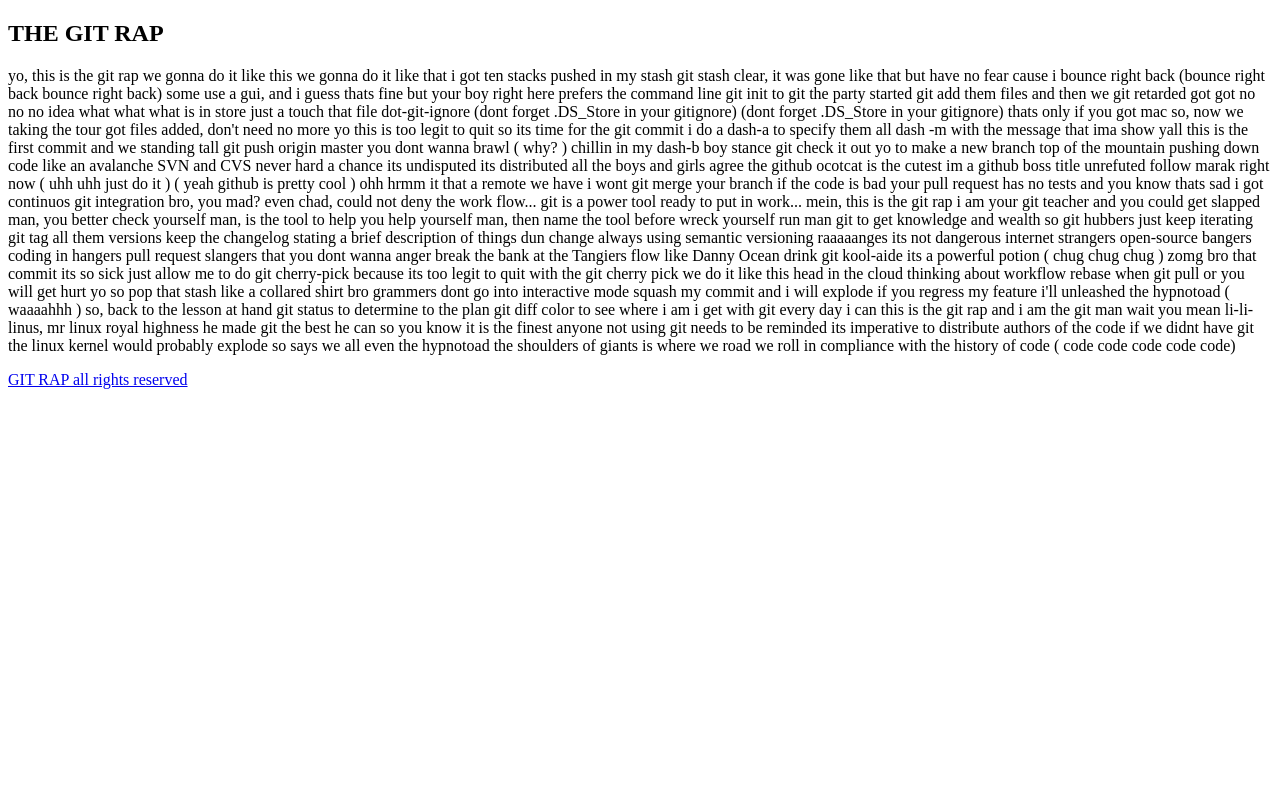
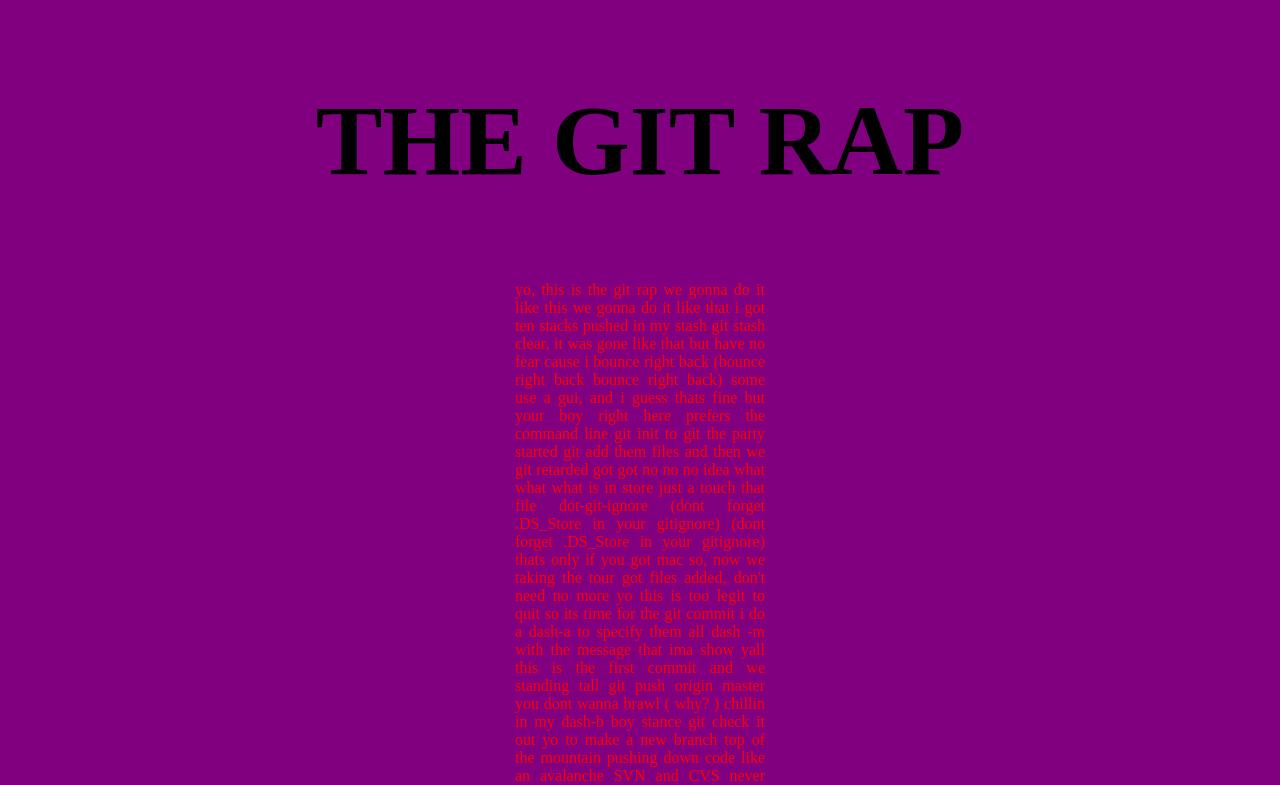
Before and after one commit to St0wy/TUTO_GIT, a plain HTML site: page index.html in a window 1280 px wide. Shown: the top 785 px of the page. Drawn offline with Linux system fonts and the light colour scheme.

Commit message:
Changer le css

```diff
--- a/GITStyle.css
+++ b/GITStyle.css
@@ -1,4 +1,12 @@
+h1 {
+font-size: 100px;
+}
 p {
 align:left;
 width:250px;
+color: red;
+text-align: justify;
 }
+body{
+background-color:purple;
+}
--- a/index.html
+++ b/index.html
@@ -3,10 +3,11 @@
     <head>
 	<title>GIT it like it's hot!</title>
         <meta name="author" content="marak"/>
+		<link rel="stylesheet" type="text/css" href="GITStyle.css">
 	</head>
-
     <body >
 	<section>
+	<center>
         <h1>THE GIT RAP</h1>
 		<p>yo, this is the git rap
 we gonna do it like this
@@ -120,5 +121,6 @@ we roll in compliance with the history of code
 		<footer>
 		 <a href="https://soundcloud.com/marak/the-git-rap">GIT RAP all rights reserved</a>
 		</footer>
+		</center>
     </body>
 </html>
```
